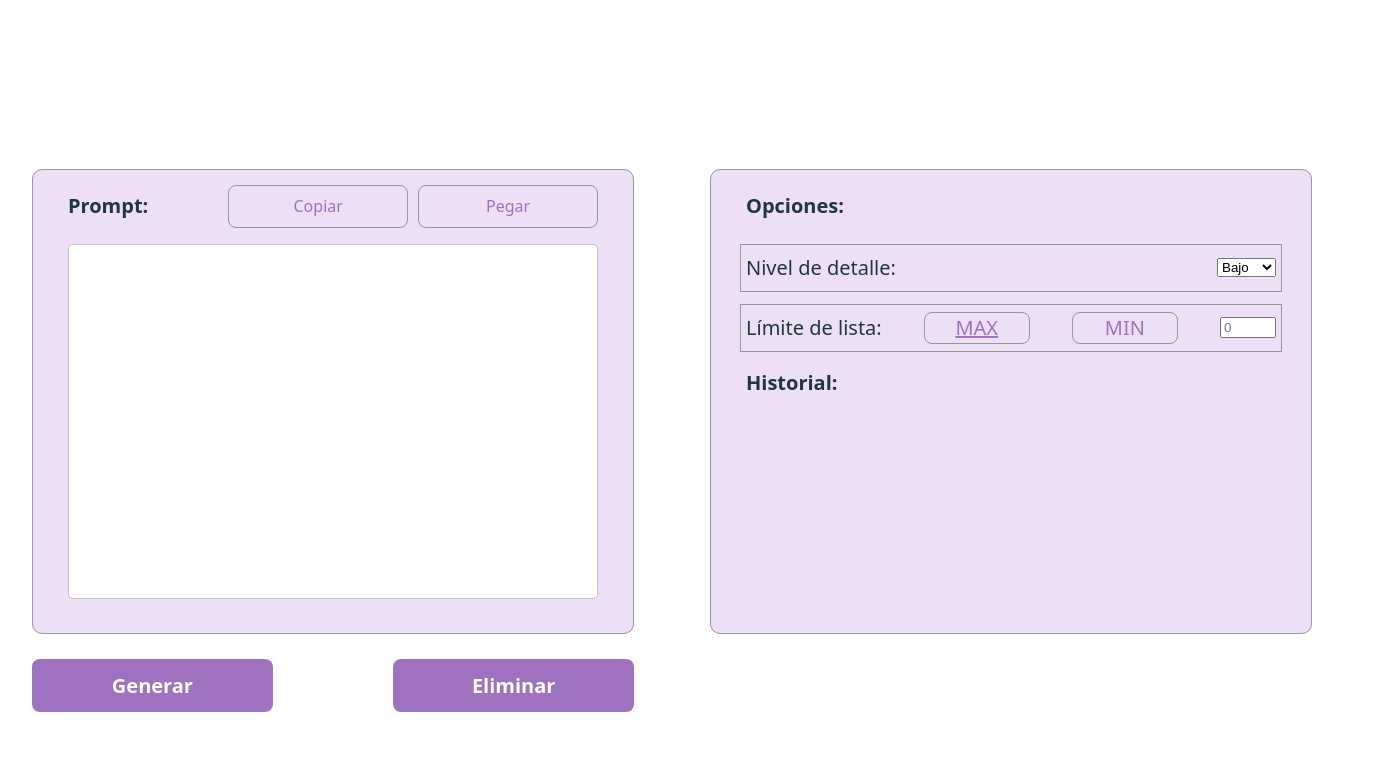
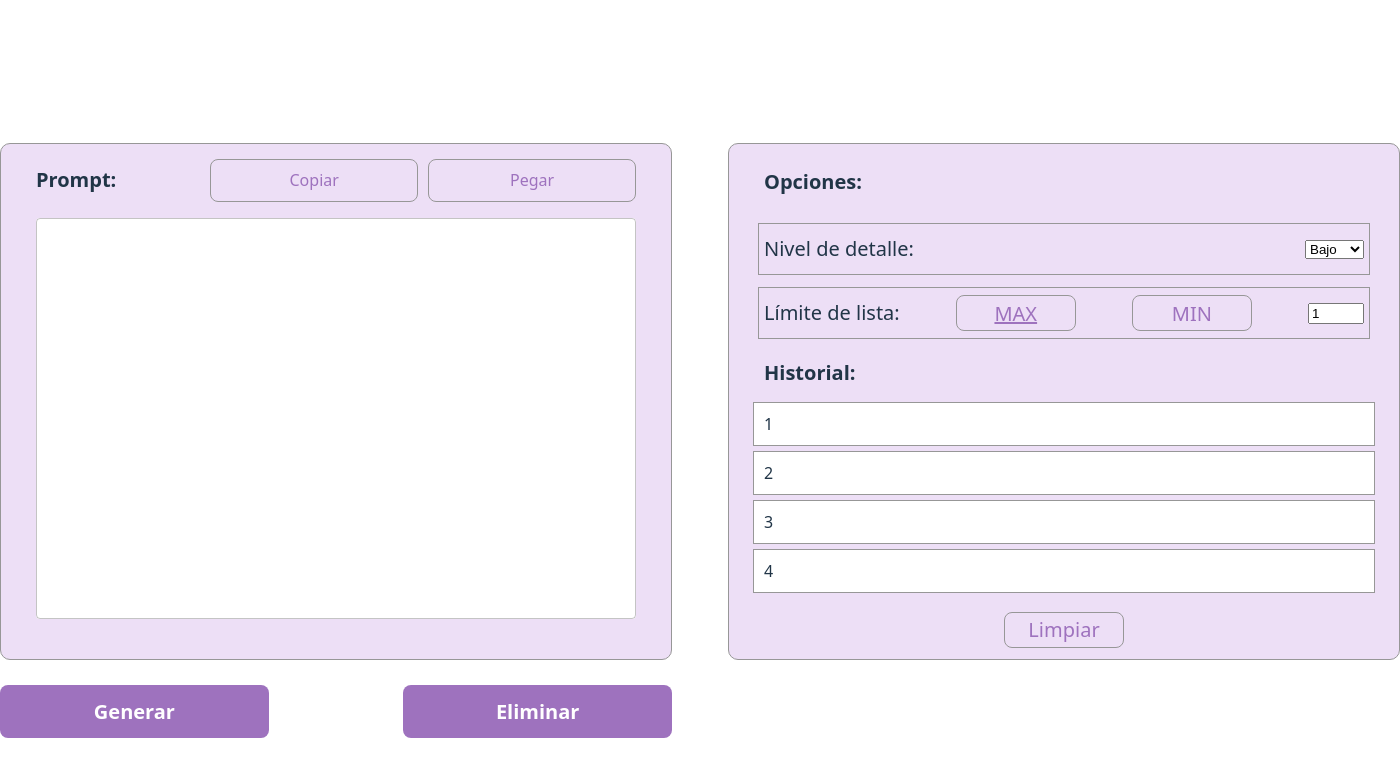
Before and after one commit to lorettaveiga/SoftEdgePruebas, a React (Vite) app in the folder Front/: page /generate in a window 1280 px wide. Shown: the top 776 px of the page, 1400 px wide, since content can reach past the window. Built offline with nearby package versions, Linux system fonts and the light colour scheme; sample sign-in values are in the browser's storage.

Commit message:
IA CSS y algo de prompt

```diff
--- a/Front/src/css/App.css
+++ b/Front/src/css/App.css
@@ -1,7 +1,6 @@
 #root {
-  max-width: 1280px;
   margin: 0 auto;
-  padding: 2rem;
+  padding: 0;
   text-align: center;
 }
 
@@ -26,7 +25,6 @@
   color: #888;
 }
 
-
 @keyframes logo-spin {
   from {
     transform: rotate(0deg);
--- a/Front/src/css/Generate.css
+++ b/Front/src/css/Generate.css
@@ -31,7 +31,8 @@
 }
 
 .pink-box {
-  width: 530px;
+  width: 600px;
+  height: 500px;
   display: flex;
   padding-left: 35px;
   padding-right: 35px;
@@ -43,7 +44,6 @@
   margin-bottom: 25px;
   border-radius: 10px;
   border: 1px solid #979797;
-  height: 448px;
 }
 
 .prompt-text {
@@ -95,8 +95,82 @@
 #prompt-options-button {
   width: 20%;
   height: 90%;
+  max-height: 36px;
   font-size: 20px;
   display: flex;
   justify-content: center;
   align-items: center;
 }
+
+.history-container {
+  width: 100%;
+  height: 40%;
+  max-height: 200px;
+  margin-bottom: 10px;
+  display: flex;
+  flex-direction: column;
+  justify-content: flex-start;
+  align-items: center;
+}
+
+.history-item {
+  width: 100%;
+  height: 21%;
+  padding-left: 10px;
+  padding-right: 10px;
+  display: flex;
+  flex-direction: row;
+  align-items: center;
+  border: 1px solid #979797;
+  margin-bottom: 5px;
+  background-color: white;
+}
+
+.history-item span {
+  overflow: hidden;
+  text-overflow: ellipsis;
+  white-space: nowrap; /* Evitar que el texto se divida en varias líneas */
+}
+
+.history-item:hover {
+  background-color: #f0f0f0;
+  cursor: pointer;
+}
+
+.loading-overlay {
+  position: fixed;
+  top: 0;
+  left: 0;
+  width: 100%;
+  height: 100%;
+  background-color: rgba(0, 0, 0, 0.5);
+  display: flex;
+  justify-content: center;
+  align-items: center;
+  z-index: 9999; /* Asegúrate de que el overlay esté por encima de otros elementos */
+}
+
+.spinner {
+  width: 50px;
+  height: 50px;
+  border: 5px solid #f3f3f3; /* Color de fondo del spinner */
+  border-top: 5px solid #9e72be; /* Color del spinner */
+  border-radius: 50%;
+  animation: spin 1s linear infinite; /* Animación de giro */
+}
+
+@keyframes spin {
+  0% {
+    transform: rotate(0deg);
+  } /* Comienza en 0 grados */
+  100% {
+    transform: rotate(360deg);
+  } /* Termina en 360 grados */
+}
+
+.loading-overlay p {
+  color: white;
+  font-size: 20px;
+  margin-top: 10px;
+  margin-left: 10px;
+}
--- a/Front/src/css/index.css
+++ b/Front/src/css/index.css
@@ -18,6 +18,7 @@ a {
   color: #646cff;
   text-decoration: inherit;
 }
+
 a:hover {
   color: #535bf2;
 }
--- a/Front/src/pages/Generate.jsx
+++ b/Front/src/pages/Generate.jsx
@@ -9,6 +9,11 @@ function Generate() {
   const [copiarText, setCopiarText] = useState("Copiar"); // Estado para controlar el texto copiado
   const [pegarText, setPegarText] = useState("Pegar"); // Estado para controlar el texto pegado
   const [selectedOption, setSelectedOption] = useState("MAX"); // Estado para controlar la opción seleccionada
+  const [limit, setLimit] = useState(1); // Estado para controlar el límite
+  const [history, setHistory] = useState(["1", "2", "3", "4"]); // Estado para controlar el historial
+  const [loading, setLoading] = useState(false); // Estado para controlar el estado de carga
+
+  const promptRules = `Please create a JSON object that returns an array of responses where the only headers that exist are 'title' of the generated text and 'data' being the actual text generated for each element in the array. Do not include aditional text inside or outside the json. Do not include the word json, headers, or any punctuation of any kind. The output should only be the brackets from the json and its content. The list should be a list of ${selectedOption} ${limit} elements. Do not go over the limit if 'MAX' is indicated no matter what. Do not go under the limit if 'MIN' is indicated no matter what. If a list has been asked, but the MAX is set to 1, only create 1 response for that list. This applies to any combination of MAX and a number, or any combination of MIN and a number. Do not make up data that has not been asked. `;
 
   const onSubmit = async (e) => {
     e.preventDefault();
@@ -16,11 +21,15 @@ function Generate() {
       alert("Por favor, ingresa un prompt apropiado.");
       return;
     }
-    const input = prompt;
-    const structuredPrompt =
-      "Please create a JSON object that returns headers with 'title' of the generated text, 'data' being the actual text generated from the following prompt. Do not include aditional text inside or outside the json. Do not include the word json or any punctuation of any kind. The output should only be the brackets from the json and its content: " +
-      input;
-    alert("Solicitud recibida, generando texto..." + structuredPrompt); // Aquí se muestra el mensaje de que se recibió la solicitud
+
+    setLoading(true); // Cambiar el estado de carga a verdadero
+
+    try {
+      addToHistory(prompt); // Agregar el prompt al historial
+
+      const structuredPrompt = promptRules + prompt;
+
+      alert("Solicitud recibida, generando texto... " + structuredPrompt); // Aquí se muestra el mensaje de que se recibió la solicitud
       const result = await fetch("http://localhost:5001/generateEpic", {
         method: "POST",
         headers: { "Content-Type": "application/json" },
@@ -28,8 +37,16 @@ function Generate() {
       });
       const response = await result.json();
       const generatedText = response.data;
-    navigate("/home", { state: { generatedText } }); // Regresar el texto generado a la página de inicio
+      // navigate("/home", { state: { generatedText } }); // Regresar el texto generado a la página de inicio
       alert(generatedText); // Aquí se muestra el mensaje de que se generó el texto
+    } catch (error) {
+      // En caso de error
+      console.error("Error:", error);
+      alert("Error al generar el texto. Por favor, inténtalo de nuevo."); // Aquí se muestra el mensaje de error
+    } finally {
+      // Cambiar el estado de carga a falso
+      setLoading(false);
+    }
   };
 
   const handleErase = () => {
@@ -61,18 +78,29 @@ function Generate() {
     setSelectedOption(option); // Actualizar el estado de la opción seleccionada
   };
 
+  const addToHistory = (prompt) => {
+    setHistory((prevHistory) => {
+      const newHistory = [prompt, ...prevHistory]; // Agregar el nuevo prompt al historial
+      return newHistory.slice(0, 4);
+    });
+  };
+
+  const handleHistorialClick = (item) => {
+    setPrompt(item); // Actualizar el prompt con el elemento del historial seleccionado
+  };
+
   return (
-    <div>
-      <form onSubmit={onSubmit}>
+    <div style={{ width: 1400 }}>
+      <form style={{ width: 1400 }} onSubmit={onSubmit}>
         <Box // Cuerpo de pagina
           margin={"auto"}
-          width={1280}
+          width={1400}
           flexDirection={"row"}
           justifyContent={"space-between"}
           display={"flex"}
           marginTop={10}
         >
-          <div>
+          <div style={{ width: "48%" }}>
             <Box className="pink-box">
               {/* Caja de prompt */}
               <span className="prompt-text">
@@ -101,7 +129,7 @@ function Generate() {
                 variant={"outlined"}
                 margin={"normal"}
                 multiline={true}
-                rows={14}
+                rows={16}
                 autoComplete="off"
                 value={prompt}
                 onChange={(e) => setPrompt(e.target.value)} // Actualiza el estado del prompt
@@ -129,8 +157,10 @@ function Generate() {
               />
             </Box>
             <span className="button-container">
-              <button className="main-button" type="submit">
-                Generar
+              {/* Botones de generar y eliminar */}
+              <button className="main-button" type="submit" disabled={loading}>
+                {loading ? "Cargando..." : "Generar"}{" "}
+                {/* Cambia el texto del botón según el estado de carga */}
               </button>
               <button
                 className="main-button"
@@ -185,8 +215,10 @@ function Generate() {
               <input
                 className="input-options"
                 type="number"
-                min="0"
+                min="1"
                 max="25"
+                value={limit}
+                onChange={(e) => setLimit(e.target.value)} // Actualiza el estado del límite
                 placeholder="0"
               />
             </span>
@@ -194,9 +226,43 @@ function Generate() {
             <span className="prompt-options-text" style={{ marginTop: "10px" }}>
               <p id="prompt-options">Historial:</p>
             </span>
+            <div className="history-container">
+              {history.map(
+                (
+                  item,
+                  index // Mapeamos el historial
+                ) => (
+                  <div
+                    title={item} // Usamos el 'item' como título para el elemento
+                    key={index} // Usamos el 'indiex' como clave única
+                    className="history-item"
+                    onClick={() => handleHistorialClick(item)} // Manejador de clics para el historial
+                  >
+                    <span>
+                      {item || ""} {/* Manejar el caso de vacío */}
+                    </span>
+                  </div>
+                )
+              )}
+            </div>
+            <button
+              className="secondary-button"
+              id="prompt-options-button"
+              type="button"
+              onClick={() => setHistory([])} // Limpiar el historial
+            >
+              Limpiar
+            </button>
           </Box>
         </Box>
       </form>
+      {/* Pantalla de carga */}
+      {loading && (
+        <div className="loading-overlay">
+          <div className="spinner"></div>
+          <p>Generando texto, por favor espere...</p>
+        </div>
+      )}
     </div>
   );
 }
```
Lines whose indentation alone changed are shown as unchanged.
